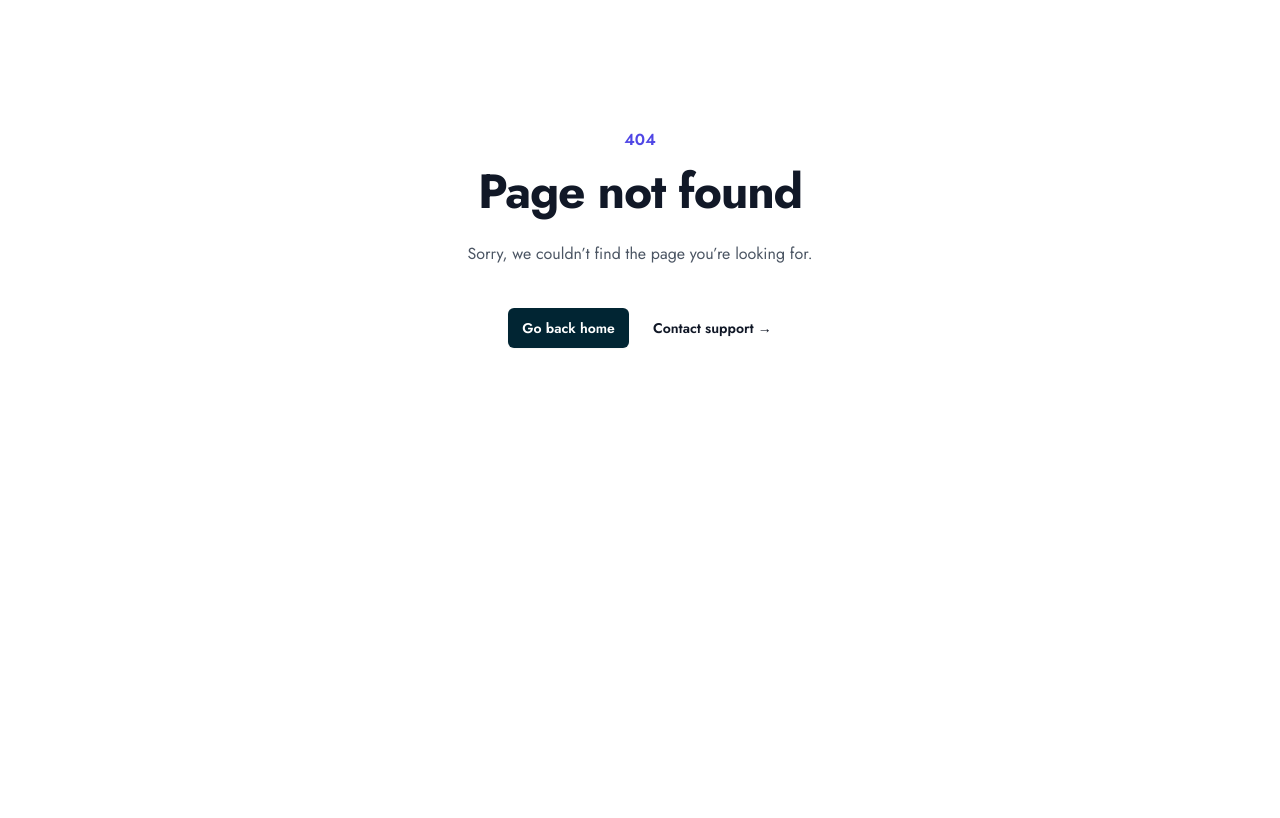
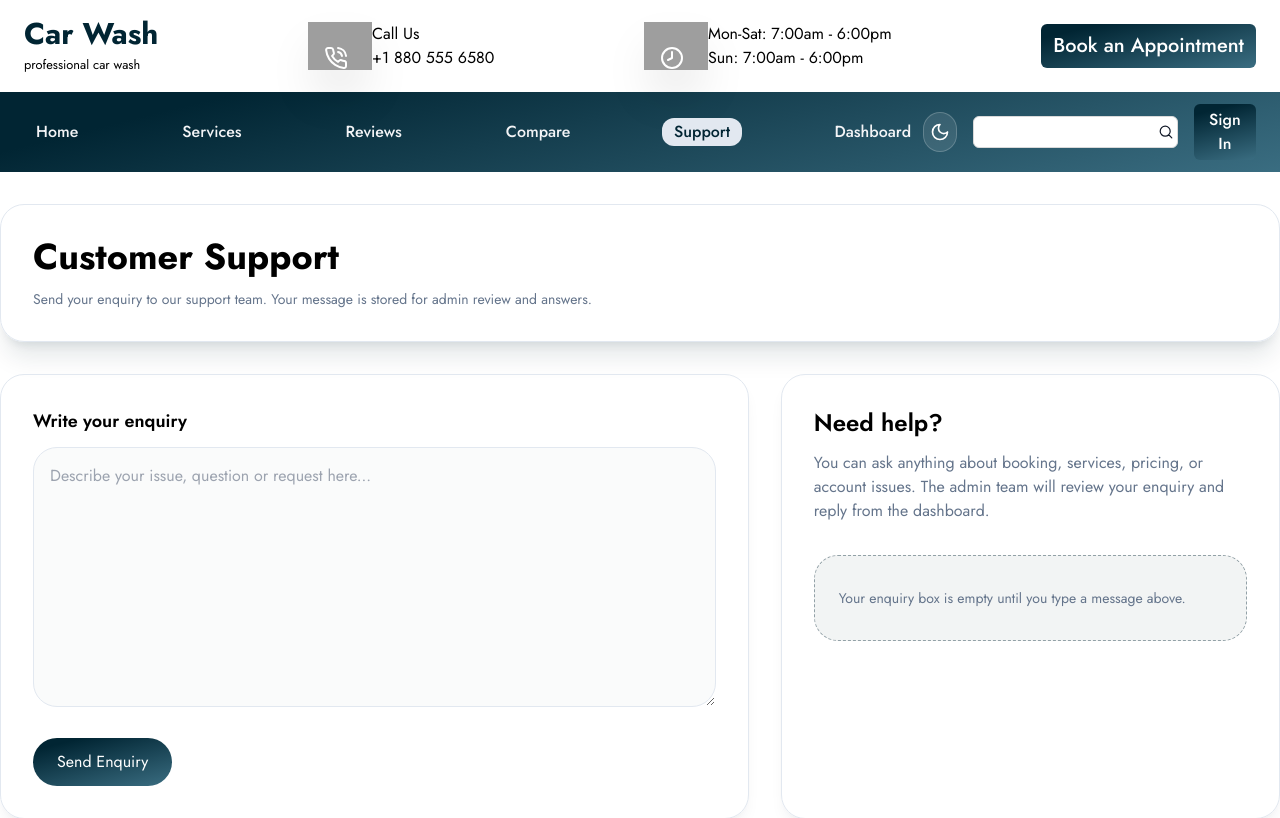
Before and after one commit to nabilahzaidi/carwash-frontend-main, a React (Vite) app: page /support in a window 1280 px wide. Before the commit this address had no page. Shown: the top 818 px of the page. Built offline with nearby package versions, Linux system fonts and the light colour scheme; grey boxes are pictures that could not be loaded.

Commit message:
Added new customer support pages and updated navigation for admin and frontend routes.

```diff
--- a/src/components/shared/MobileHeaderMenu.tsx
+++ b/src/components/shared/MobileHeaderMenu.tsx
@@ -37,6 +37,10 @@ const MobileHeaderMenu = () => {
          {
           menuLabel:"Compare",
           menuPath:'/compare'
+        },
+         {
+          menuLabel:"Support",
+          menuPath:'/support'
         },
         {
             menuLabel:"Dashboard",
--- a/src/components/shared/Navbar.tsx
+++ b/src/components/shared/Navbar.tsx
@@ -51,6 +51,10 @@ const Navbar = () => {
      {
       menuLabel:"Compare",
       menuPath:'/compare'
+    },
+    {
+      menuLabel:"Support",
+      menuPath:'/support'
     },
      {
     menuLabel:"Dashboard",
--- /dev/null
+++ b/src/pages/(Backend)/(Admin)/CustomerEnquiries.tsx
@@ -0,0 +1,105 @@
+import { useEffect, useState } from 'react';
+
+const STORAGE_KEY = 'customerSupportEnquiries';
+
+type Enquiry = {
+  id: string;
+  message: string;
+  createdAt: string;
+  response?: string;
+  respondedAt?: string;
+};
+
+const CustomerEnquiries = () => {
+  const [enquiries, setEnquiries] = useState<Enquiry[]>([]);
+  const [replyDrafts, setReplyDrafts] = useState<Record<string, string>>({});
+
+  useEffect(() => {
+    const stored = localStorage.getItem(STORAGE_KEY);
+    if (stored) {
+      setEnquiries(JSON.parse(stored));
+    }
+  }, []);
+
+  const handleReplyChange = (id: string, value: string) => {
+    setReplyDrafts((prev) => ({ ...prev, [id]: value }));
+  };
+
+  const handleSaveReply = (id: string) => {
+    const reply = replyDrafts[id]?.trim();
+    if (!reply) {
+      return;
+    }
+
+    const updated = enquiries.map((item) =>
+      item.id === id ? { ...item, response: reply, respondedAt: new Date().toISOString() } : item,
+    );
+
+    localStorage.setItem(STORAGE_KEY, JSON.stringify(updated));
+    setEnquiries(updated);
+    setReplyDrafts((prev) => ({ ...prev, [id]: '' }));
+  };
+
+  return (
+    <div className="space-y-8 py-8">
+      <div className="rounded-3xl border border-border bg-background/80 p-8 shadow-xl shadow-primary/10">
+        <h1 className="text-4xl font-bold text-foreground">Customer Enquiries</h1>
+        <p className="mt-3 max-w-2xl text-sm text-muted-foreground">
+          Review enquiries sent by customers and answer them directly from this page.
+        </p>
+      </div>
+
+      {enquiries.length === 0 ? (
+        <div className="rounded-3xl border border-border bg-background/90 p-10 text-center text-muted-foreground shadow-lg shadow-primary/5">
+          <p className="text-xl font-semibold text-foreground">No customer enquiries yet.</p>
+          <p className="mt-3">Once a customer sends an enquiry, it will appear here for admin response.</p>
+        </div>
+      ) : (
+        <div className="grid gap-8">
+          {enquiries.map((item) => (
+            <div key={item.id} className="rounded-3xl border border-border bg-background/90 p-8 shadow-lg shadow-primary/5">
+              <div className="flex flex-col gap-3 sm:flex-row sm:items-start sm:justify-between">
+                <div>
+                  <p className="text-sm text-muted-foreground">Sent:</p>
+                  <p className="text-sm text-foreground">{new Date(item.createdAt).toLocaleString()}</p>
+                </div>
+                <span className="rounded-full bg-primary/10 px-3 py-1 text-sm text-primary">Customer enquiry</span>
+              </div>
+
+              <div className="mt-6 rounded-3xl bg-primary/5 p-6 text-foreground">
+                <p>{item.message}</p>
+              </div>
+
+              <div className="mt-6 space-y-4">
+                <div>
+                  <p className="mb-2 text-sm font-semibold text-foreground">Admin response</p>
+                  <textarea
+                    value={replyDrafts[item.id] ?? item.response ?? ''}
+                    onChange={(e) => handleReplyChange(item.id, e.target.value)}
+                    className="min-h-[160px] w-full rounded-3xl border border-input bg-[#f7f7f8] px-4 py-4 text-base text-slate-900 outline-none transition focus:border-primary/80 focus:ring-2 focus:ring-primary/20 dark:bg-slate-900 dark:text-white"
+                    placeholder="Write your answer here..."
+                  />
+                </div>
+                <button
+                  type="button"
+                  onClick={() => handleSaveReply(item.id)}
+                  className="inline-flex items-center justify-center rounded-full bg-button-gradient px-6 py-3 text-white transition hover:opacity-90"
+                >
+                  Save Answer
+                </button>
+                {item.response && (
+                  <div className="rounded-3xl border border-primary/20 bg-primary/5 p-4 text-sm text-foreground">
+                    <p className="font-semibold">Saved answer:</p>
+                    <p>{item.response}</p>
+                  </div>
+                )}
+              </div>
+            </div>
+          ))}
+        </div>
+      )}
+    </div>
+  );
+};
+
+export default CustomerEnquiries;
--- /dev/null
+++ b/src/pages/(Frontend)/(support)/CustomerSupport.tsx
@@ -0,0 +1,85 @@
+import { useEffect, useState } from 'react';
+
+const STORAGE_KEY = 'customerSupportEnquiries';
+
+type Enquiry = {
+  id: string;
+  message: string;
+  createdAt: string;
+};
+
+const CustomerSupport = () => {
+  const [message, setMessage] = useState('');
+  const [status, setStatus] = useState('');
+
+  useEffect(() => {
+    setStatus('');
+  }, []);
+
+  const handleSubmit = () => {
+    if (!message.trim()) {
+      setStatus('Please enter a message before sending.');
+      return;
+    }
+
+    const stored = localStorage.getItem(STORAGE_KEY);
+    const enquiries: Enquiry[] = stored ? JSON.parse(stored) : [];
+    const newEnquiry: Enquiry = {
+      id: `${Date.now()}`,
+      message: message.trim(),
+      createdAt: new Date().toISOString(),
+    };
+
+    localStorage.setItem(STORAGE_KEY, JSON.stringify([...enquiries, newEnquiry]));
+    setMessage('');
+    setStatus('Your enquiry has been sent. An admin can reply on the dashboard page.');
+  };
+
+  return (
+    <div className="space-y-8 py-8">
+      <div className="rounded-3xl border border-border bg-background/80 p-8 shadow-xl shadow-primary/10">
+        <h1 className="text-4xl font-bold text-foreground">Customer Support</h1>
+        <p className="mt-3 max-w-2xl text-sm text-muted-foreground">
+          Send your enquiry to our support team. Your message is stored for admin review and answers.
+        </p>
+      </div>
+
+      <div className="grid gap-8 lg:grid-cols-[1.2fr_0.8fr]">
+        <div className="rounded-3xl border border-border bg-background/90 p-8 shadow-lg shadow-primary/5">
+          <label className="mb-3 block text-lg font-semibold text-foreground" htmlFor="support-message">
+            Write your enquiry
+          </label>
+          <textarea
+            id="support-message"
+            className="min-h-[260px] w-full rounded-3xl border border-input bg-[#f9fafb]/80 px-4 py-4 text-base text-slate-900 outline-none transition focus:border-primary/80 focus:ring-2 focus:ring-primary/20 dark:bg-slate-900 dark:text-white dark:border-slate-700"
+            value={message}
+            onChange={(e) => setMessage(e.target.value)}
+            placeholder="Describe your issue, question or request here..."
+          />
+          <div className="mt-6 flex flex-col gap-4 sm:flex-row sm:items-center sm:justify-between">
+            <button
+              type="button"
+              onClick={handleSubmit}
+              className="inline-flex items-center justify-center rounded-full bg-button-gradient px-6 py-3 text-white transition hover:opacity-90"
+            >
+              Send Enquiry
+            </button>
+            {status && <p className="text-sm text-success">{status}</p>}
+          </div>
+        </div>
+
+        <div className="rounded-3xl border border-border bg-background/90 p-8 shadow-lg shadow-primary/5">
+          <h2 className="text-2xl font-semibold text-foreground">Need help?</h2>
+          <p className="mt-3 text-muted-foreground">
+            You can ask anything about booking, services, pricing, or account issues. The admin team will review your enquiry and reply from the dashboard.
+          </p>
+          <div className="mt-8 rounded-3xl border border-dashed border-primary/40 bg-primary/5 px-6 py-8">
+            <p className="text-sm text-muted-foreground">Your enquiry box is empty until you type a message above.</p>
+          </div>
+        </div>
+      </div>
+    </div>
+  );
+};
+
+export default CustomerSupport;
--- a/src/routes/admin.routes.tsx
+++ b/src/routes/admin.routes.tsx
@@ -1,4 +1,5 @@
 import AdminDashboard from '@/pages/(Backend)/(Admin)/AdminDashboard';
+import CustomerEnquiries from '@/pages/(Backend)/(Admin)/CustomerEnquiries';
 import RecentBookings from '@/pages/(Backend)/(Admin)/RecentBookings';
 import ServiceManagement from '@/pages/(Backend)/(Admin)/ServiceManagement';
 import SlotManagement from '@/pages/(Backend)/(Admin)/SlotManagement';
@@ -26,7 +27,11 @@ export const adminPaths = [
     path: 'slot-management',
     element: <SlotManagement />,
   },
-
+  {
+    name: 'Customer enquiries',
+    path: 'customer-enquiries',
+    element: <CustomerEnquiries />,
+  },
   {
     name: 'User management',
     children: [
--- a/src/routes/frontend.routes.tsx
+++ b/src/routes/frontend.routes.tsx
@@ -2,6 +2,7 @@
 
 import Booking from '@/pages/(Frontend)/(booking)/Booking';
 import Compare from '@/pages/(Frontend)/(compare)/Compare';
+import CustomerSupport from '@/pages/(Frontend)/(support)/CustomerSupport';
 import HomePage from '@/pages/(Frontend)/(home)/HomePage';
 import Reviews from '@/pages/(Frontend)/(reviews)/Reviews';
 import ServiceDetails from '@/pages/(Frontend)/(services)/ServiceDetails';
@@ -34,6 +35,10 @@ export const frontendPageRoutes = [
         path:"compare",
         element:<Compare/>
       },
+      {
+        path:"support",
+        element:<CustomerSupport/>
+      },
     ],
   },
 ];
```
